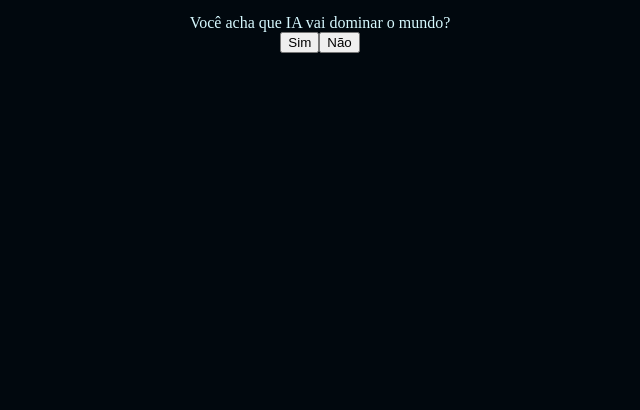
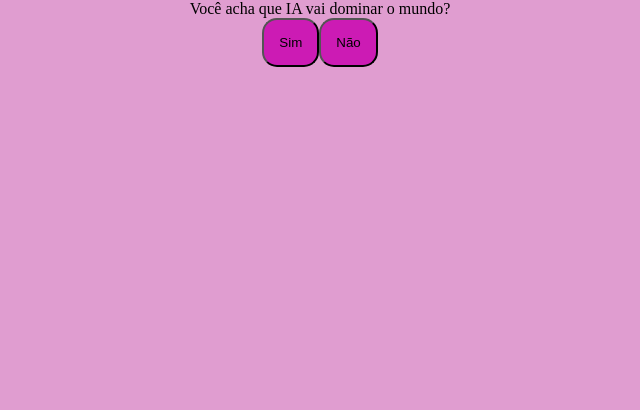
Before and after one commit to belly28/IA3F, a plain HTML site: page index.html in a window 1280 px wide. Shown: the part 406-816 px from the top of the page, without its empty margins (320-960 px from the left). Drawn offline with Linux system fonts and the light colour scheme.

Commit message:
Add files via upload

```diff
--- a/script.js
+++ b/script.js
@@ -2,7 +2,7 @@ const caixaPrincipal = document.querySelector('.caixa-principal');
 const caixaPerguntas = document.querySelector('.caixa-perguntas');
 const caixaAlternativas = document.querySelector('.caixa-alternativas');
 const caixaResultado = document.querySelector('.caixa-resultado');
-
+const textoResultado = document.querySelector('.texto-resultado')
 const perguntas = [     //serve para abrir lista de perguntas
     {   //abre o objeto das perguntas
         enunciado: "Você acha que IA vai dominar o mundo?",
--- a/style.css
+++ b/style.css
@@ -1,9 +1,9 @@
 :root{
-    --cor-fundo: #01080E;
-    --cor-principal: #0B0D20;
+    --cor-fundo: #e09dd0;
+    --cor-principal: #0003cc;
     --cor-secundaria: #212333;
-    --cor-destaque: #2BDEFD;
-    --cor-texto: #D7F9FF;
+    --cor-destaque: #cc1bb4;
+    --cor-texto: #000000;
 }
 body{
     background-color: var(--cor-fundo);
@@ -23,3 +23,15 @@ body{
 h1{
     color: var(--cor-destaque);
 }
+button{
+    background-color: var(--cor-destaque);
+    color: var(--cor-texto);
+    border: nome;
+    border-radius: 15px;
+    padding: 15px;
+    transition: background-color 0.5s;
+}
+button:hover{
+    background-color: var(--cor-destaque);
+    color: var(--cor-principal)
+}
```
